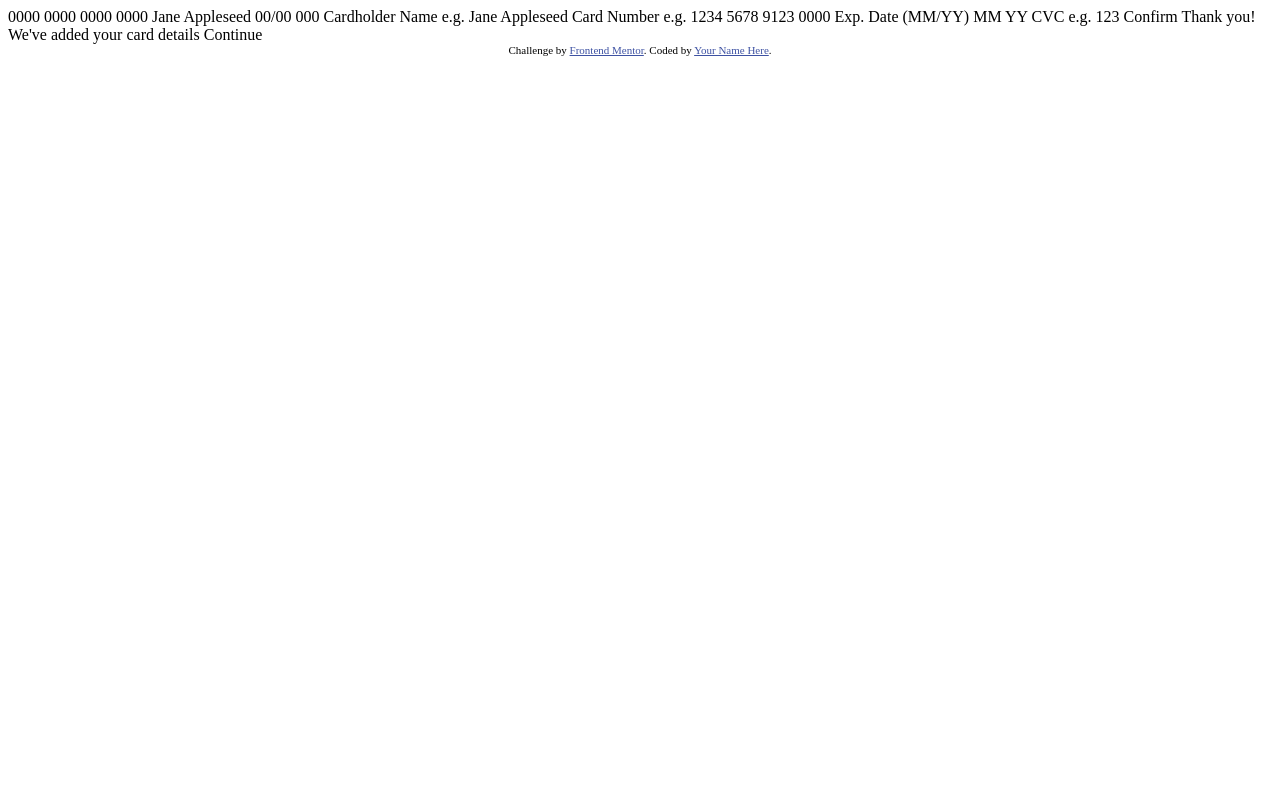
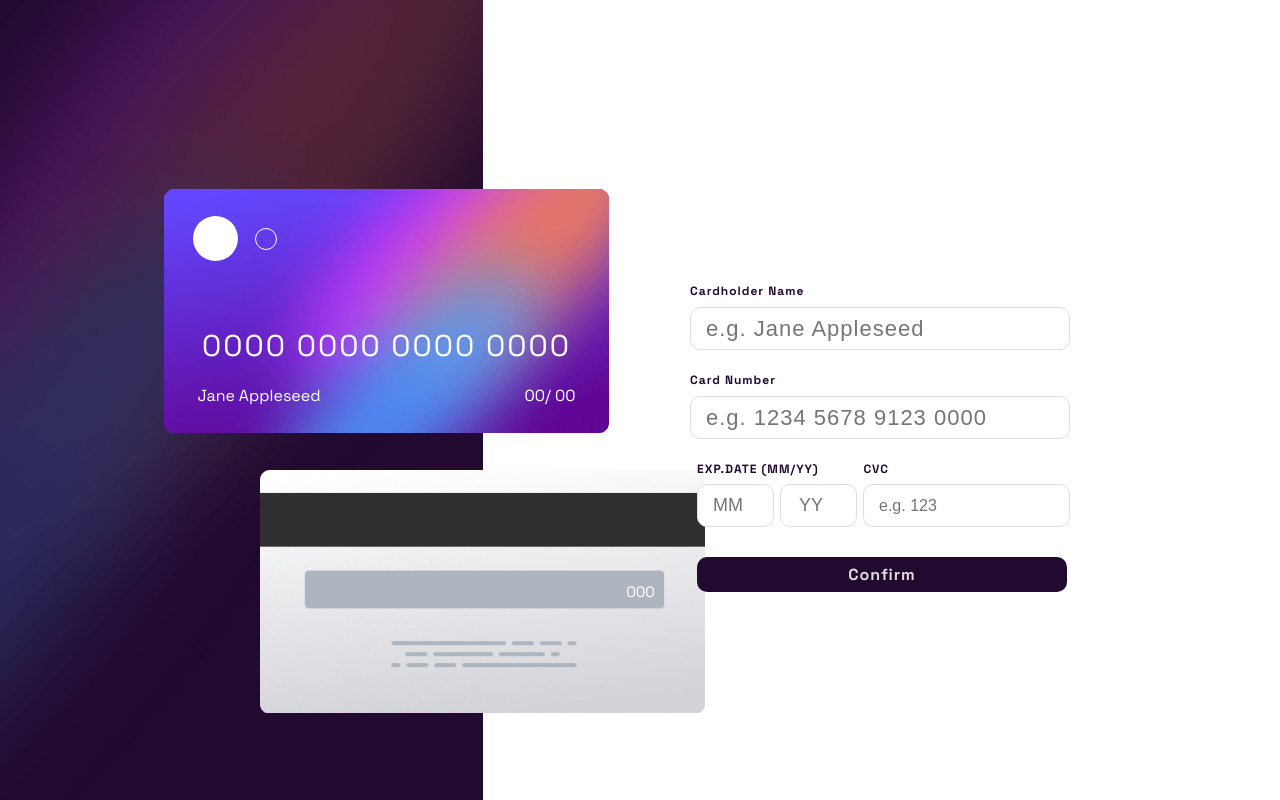
Before and after one commit to elffba/interactive-card-details-form, a plain HTML site: page index.html in a window 1280 px wide. Drawn offline with Linux system fonts and the light colour scheme.

Commit message:
final version

```diff
--- a/index.html
+++ b/index.html
@@ -2,50 +2,66 @@
 <html lang="en">
 <head>
   <meta charset="UTF-8">
-  <meta name="viewport" content="width=device-width, initial-scale=1.0"> <!-- displays site properly based on user's device -->
+  <meta name="viewport" content="width=device-width, initial-scale=1.0">
+  <link rel="preconnect" href="https://fonts.googleapis.com">
+  <link rel="preconnect" href="https://fonts.gstatic.com" crossorigin>
+  <link href="https://fonts.googleapis.com/css2?family=Space+Grotesk:wght@300..700&display=swap" rel="stylesheet">
 
   <link rel="icon" type="image/png" sizes="32x32" href="./images/favicon-32x32.png">
 
-  <title>Frontend Mentor | Interactive card details form</title>
-
-  <!-- Feel free to remove these styles or customise in your own stylesheet 👍 -->
-  <style>
-    .attribution { font-size: 11px; text-align: center; }
-    .attribution a { color: hsl(228, 45%, 44%); }
-  </style>
+  <title>Interactive Card Details Form</title>
+  <link rel="stylesheet" href="style.css">
 </head>
 <body>
-
-  0000 0000 0000 0000
-  Jane Appleseed
-  00/00
-
-  000
-
-  Cardholder Name
-  e.g. Jane Appleseed
-
-  Card Number
-  e.g. 1234 5678 9123 0000
-
-  Exp. Date (MM/YY)
-  MM
-  YY
-
-  CVC
-  e.g. 123
-
-  Confirm
-
-  <!-- Completed state start -->
-
-  Thank you!
-  We've added your card details
-  Continue
-
-  <div class="attribution">
-    Challenge by <a href="https://www.frontendmentor.io?ref=challenge" target="_blank">Frontend Mentor</a>.
-    Coded by <a href="#">Your Name Here</a>.
+  <div class="backCard">
+    <div class="backNumber">000</div>
   </div>
+  <div class="frontCard">
+    <div class="circle">
+      <div class="bigCircle"></div>
+      <div class="smallCircle"></div>
+    </div>
+    <div class="details">
+      <div class="frontNumber">0000 0000 0000 0000</div>
+      <div class="cardName">
+        <div class="name">Jane Appleseed</div>
+        <div class="date"> <span class="mm">00</span>/ <span class="yy">00</span></div>
+      </div>
+    </div>
+  </div>
+  <div class="form">
+    <div class="cardHolderName">Cardholder Name
+      <input type="text" class="cardHolderNameInput" placeholder="e.g. Jane Appleseed">
+    </div>
+    <div class="cardNumber">Card Number
+      <input type="text" class="cardNumberInput" placeholder="e.g. 1234 5678 9123 0000">
+      <div class="numberError">Wrong format, numbers only and 16 digits</div>
+    </div>
+    <div class="dateCVC">
+      <div class="label">
+        <p>EXP.DATE (MM/YY)</p>
+        <P>CVC</P>
+      </div>
+      <div class="inputs">
+        <input type="number" class="month" placeholder="MM">
+        <input type="number" class="year" placeholder="YY">
+        <input type="number" class="cvc" placeholder="e.g. 123">
+      </div>
+      <div class="error">
+        <div class="monthYearError">Can't be blank</div>
+        <div class="cvcError">Can't be blank</div>
+      </div>
+      <div class="button">Confirm</div>
+    </div>
+  </div>
+  <div class="formCompleted">
+    <div class="center">
+      <img src="images/icon-complete.svg" alt="">
+      <div class="thankyou">THANK YOU!</div>
+      <div class="added">We've added your card details</div>
+      <div class="continue">Continue</div>
+    </div>
+  </div>
+  <script src="script.js"></script>
 </body>
 </html>
--- /dev/null
+++ b/script.js
@@ -0,0 +1,125 @@
+let button = document.querySelector(".button");
+let continueButton = document.querySelector(".continue");
+
+let cardHolderName = document.querySelector(".cardHolderNameInput");
+let cardHolderNumber = document.querySelector(".cardNumberInput");
+let month = document.querySelector(".month");
+let year = document.querySelector(".year");
+let cvc = document.querySelector(".cvc");
+
+let backNumber = document.querySelector(".backNumber");
+let cardNumber = document.querySelector(".frontNumber");
+let cardName = document.querySelector(".name");
+let monthCard = document.querySelector(".mm");
+let yearCard = document.querySelector(".yy");
+
+let inputs = document.querySelectorAll("input");
+
+let form = document.querySelector(".form");
+let thankyou = document.querySelector(".center");
+
+let numberError = document.querySelector(".numberError");
+let monthYearError = document.querySelector(".monthYearError");
+let cvcError = document.querySelector(".cvcError");
+
+button.addEventListener("click", function () {
+    if (cardNameFun() === true && cardNumberFun() === true && monthFun() === true && yearFun() === true && cvcFun() === true) {
+        cardNameFun();
+        cardNumberFun();
+        monthFun();
+        yearFun();
+        cvcFun();
+        form.style.display = "none";
+        thankyou.style.display = "block";
+    } else {
+        cardNameFun();
+        cardNumberFun();
+        monthFun();
+        yearFun();
+        cvcFun();
+    }
+});
+
+continueButton.addEventListener("click", function () {
+    form.style.display = "flex";
+    thankyou.style.display = "none";
+    cardHolderName.value = "";
+    cardHolderNumber.value = "";
+    month.value = "";
+    year.value = "";
+    cvc.value = "";
+    cardName.innerHTML = "Jane Appleseed";
+    cardNumber.innerHTML = "0000 0000 0000 0000";
+    monthCard.innerHTML = "00";
+    yearCard.innerHTML = "00";
+    backNumber.innerHTML = "000";
+    numberError.style.display = "none";
+});
+
+let cardNameFun = function () {
+    if (inputs[0].value.match(/^[A-Za-z\s]+/)) {
+        cardName.innerHTML = cardHolderName.value;
+        inputs[0].style.borderColor = "hsl(270, 3%,87%)";
+        return true;
+    } else {
+        cardName.innerHTML = "Jane Appleseed";
+        inputs[0].style.borderColor = "red";
+        return false;
+    }
+};
+
+let cardNumberFun = function () {
+    if (inputs[1].value.match(/^\d+$/) && cardHolderNumber.value.replace(/\s/g, "").length === 16) {
+        cardNumber.innerHTML = cardHolderNumber.value.replace(/\s/g, "").match(/.{1,4}/g).join(" ");
+        inputs[1].style.borderColor = "hsl(270, 3%,87%)";
+        numberError.style.display = "none";
+        return true;
+    } else {
+        cardNumber.innerHTML = "0000 0000 0000 0000";
+        inputs[1].style.borderColor = "red";
+        numberError.style.display = "flex";
+        return false;
+    }
+};
+
+let monthFun = function () {
+    if (inputs[2].value.match(/^\d+$/) && month.value.length === 2) {
+        monthCard.innerHTML = month.value;
+        inputs[2].style.borderColor = "hsl(270, 3%,87%)";
+        monthYearError.style.display = "none";
+        return true;
+    } else {
+        monthCard.innerHTML = "00";
+        inputs[2].style.borderColor = "red";
+        monthYearError.style.display = "flex";
+        return false;
+    }
+};
+
+let yearFun = function () {
+    if (inputs[3].value.match(/^\d+$/) && year.value.length === 2) {
+        yearCard.innerHTML = year.value;
+        inputs[3].style.borderColor = "hsl(270, 3%,87%)";
+        monthYearError.style.display = "none";
+        return true;
+    } else {
+        yearCard.innerHTML = "00";
+        inputs[3].style.borderColor = "red";
+        monthYearError.style.display = "flex";
+        return false;
+    }
+};
+
+let cvcFun = function () {
+    if (inputs[4].value.match(/^\d+$/) && cvc.value.length === 3) {
+        backNumber.innerHTML = cvc.value;
+        inputs[4].style.borderColor = "hsl(270, 3%,87%)";
+        cvcError.style.display = "none";
+        return true;
+    } else {
+        backNumber.innerHTML = "000";
+        inputs[4].style.borderColor = "red";
+        cvcError.style.display = "flex";
+        return false;
+    }
+};
--- /dev/null
+++ b/style.css
@@ -0,0 +1,300 @@
+* {
+    padding: 0px;
+    margin: 0px;
+}
+
+body {
+    background-image: url("images/bg-main-mobile.png");
+    background-color: white;
+    background-position: top;
+    background-repeat: no-repeat;
+    width: 100%;
+    height: 100vh;
+    font-family: 'Space Grotesk', sans-serif;
+}
+
+.backCard {
+    background-image: url("images/bg-card-back.png");
+    background-size: 100%;
+    background-repeat: no-repeat;
+    width: 284px;
+    height: 155px;
+    position: relative;
+    top: 33px;
+    left: 73px;
+    z-index: -1;
+}
+
+.backNumber {
+    color: white;
+    font-size: 10px;
+    height: 100%;
+    display: flex;
+    align-items: center;
+    justify-content: flex-end;
+    padding-right: 35px;
+}
+
+.frontCard {
+    background-image: url("images/bg-card-front.png");
+    background-size: 100%;
+    background-repeat: no-repeat;
+    width: 284px;
+    height: 155px;
+    color: white;
+    position: relative;
+    top: -29px;
+    left: 16px;
+    padding-top: 15px;
+}
+
+.circle {
+    display: flex;
+    align-items: center;
+    padding-left: 19px;
+}
+
+.bigCircle {
+    width: 30px;
+    height: 30px;
+    border-radius: 100px;
+    background-color: white;
+}
+
+.smallCircle {
+    width: 10px;
+    height: 10px;
+    border-radius: 100px;
+    border: 1px solid white;
+    margin-left: 11px;
+}
+
+.details {
+    display: flex;
+    flex-direction: column;
+    align-items: center;
+    margin-top: 39px;
+}
+
+.frontNumber {
+    letter-spacing: 2px;
+    font-size: 18px;
+}
+
+.form, .formCompleted {
+    display: flex;
+    flex-direction: column;
+    align-items: center;
+}
+
+.center {
+    text-align: center;
+    display: none;
+}
+
+.cardName {
+    display: flex;
+    justify-content: space-between;
+    font-size: 10px;
+    width: 85%;
+    margin-top: 15px;
+}
+
+.cardHolderName, .cardNumber {
+    display: flex;
+    flex-direction: column;
+    font-size: 12px;
+    letter-spacing: 1px;
+    color: hsl(278, 68%, 11%);
+    font-weight: bold;
+}
+
+.cardNumber, .dateCVC {
+    margin-top: 22px;
+}
+
+.cardHolderName input, .cardNumber input {
+    width: 310px;
+    height: 41px;
+    border-radius: 10px;
+    text-decoration: none;
+    outline: none;
+    border: 1px solid hsl(270, 3%, 87%);
+    padding-left: 15px;
+    font-size: 18px;
+    letter-spacing: 1px;
+    margin-top: 8px;
+}
+
+.numberError {
+    color: red;
+    display: none;
+}
+
+.dateCVC {
+    font-size: 12px;
+    letter-spacing: 1px;
+    color: hsl(278, 68%, 11%);
+    font-weight: bold;
+}
+
+.label {
+    display: flex;
+    justify-content: space-between;
+    width: 192px;
+}
+
+.inputs {
+    display: flex;
+    justify-content: space-between;
+    width: 325px;
+    margin-top: 7px;
+}
+
+.error {
+    color: red;
+    margin-bottom: 30px;
+    position: relative;
+}
+
+.monthYearError {
+    display: none;
+}
+
+.cvcError {
+    position: absolute;
+    top: 0;
+    right: 60px;
+    display: none;
+}
+
+.inputs input {
+    width: 70px;
+    height: 41px;
+    text-align: center;
+    font-size: 18px;
+    text-decoration: none;
+    outline: none;
+    border: 1px solid hsl(270, 3%, 87%);
+    border-radius: 10px;
+}
+
+.inputs .cvc {
+    width: 160px;
+    text-align: left;
+    padding-left: 15px;
+}
+
+.button, .continue {
+    width: 320px;
+    height: 35px;
+    display: flex;
+    justify-content: center;
+    align-items: center;
+    border-radius: 10px;
+    color: hsl(270, 3%, 87%);
+    background-color: hsl(278, 68%, 11%);
+}
+
+.thankyou {
+    font-size: 28px;
+    letter-spacing: 2px;
+    color: hsl(278, 68%, 11%);
+    margin-top: 40px;
+}
+
+.added {
+    font-size: 18px;
+    color: hsl(279, 6%, 55%);
+    margin-top: 16px;
+}
+
+.continue {
+    margin-top: 48px;
+}
+
+@media only screen and (min-width: 385px) {
+    body {
+        background-image: url("images/bg-main-desktop.png");
+        background-position: left;
+    }
+
+    .backCard {
+        top: 470px;
+        left: 260px;
+        width: 445px;
+        height: 243px;
+    }
+
+    .backNumber {
+        font-size: 15px;
+        padding-right: 50px;
+    }
+
+    .frontCard {
+        top: -54px;
+        left: 164px;
+        width: 445px;
+        height: 243px;
+        padding-top: 27px;
+    }
+
+    .circle {
+        padding-left: 29px;
+    }
+
+    .bigCircle {
+        width: 45px;
+        height: 45px;
+    }
+
+    .smallCircle {
+        width: 20px;
+        height: 20px;
+        margin-left: 17px;
+    }
+
+    .details {
+        margin-top: 65px;
+    }
+
+    .frontNumber {
+        font-size: 30px;
+    }
+
+    .cardName {
+        font-size: 16px;
+        margin-top: 20px;
+    }
+
+    .form, .formCompleted {
+        align-items: flex-end;
+        padding-right: 210px;
+        position: relative;
+        bottom: 230px;
+    }
+
+    .cardHolderName input, .cardNumber input {
+        width: 363px;
+        font-size: 22px;
+    }
+
+    .inputs {
+        width: 373px;
+        margin-top: 7px;
+    }
+
+    .inputs input {
+        width: 75px;
+    }
+
+    .inputs .cvc {
+        width: 190px;
+        font-size: 16px;
+    }
+
+    .button, .continue {
+        width: 370px;
+        font-size: 16px;
+    }
+}
```
